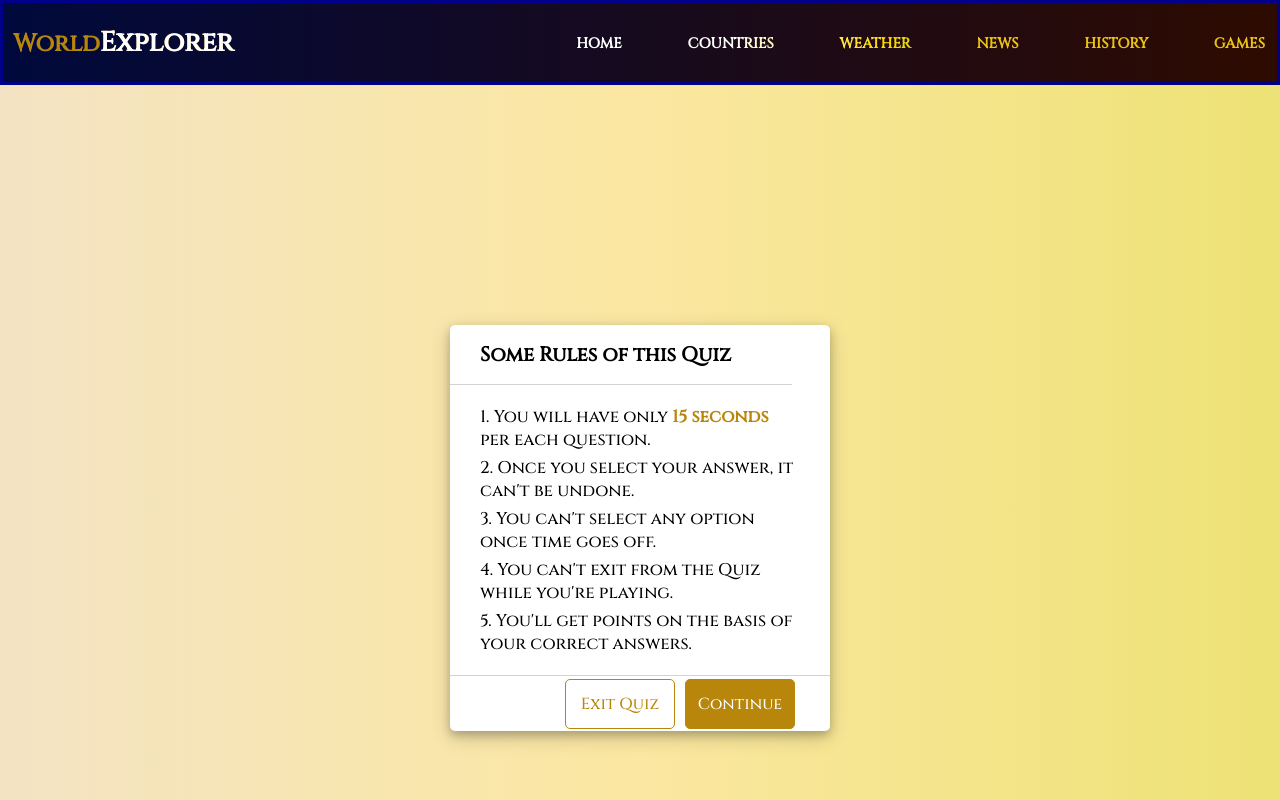
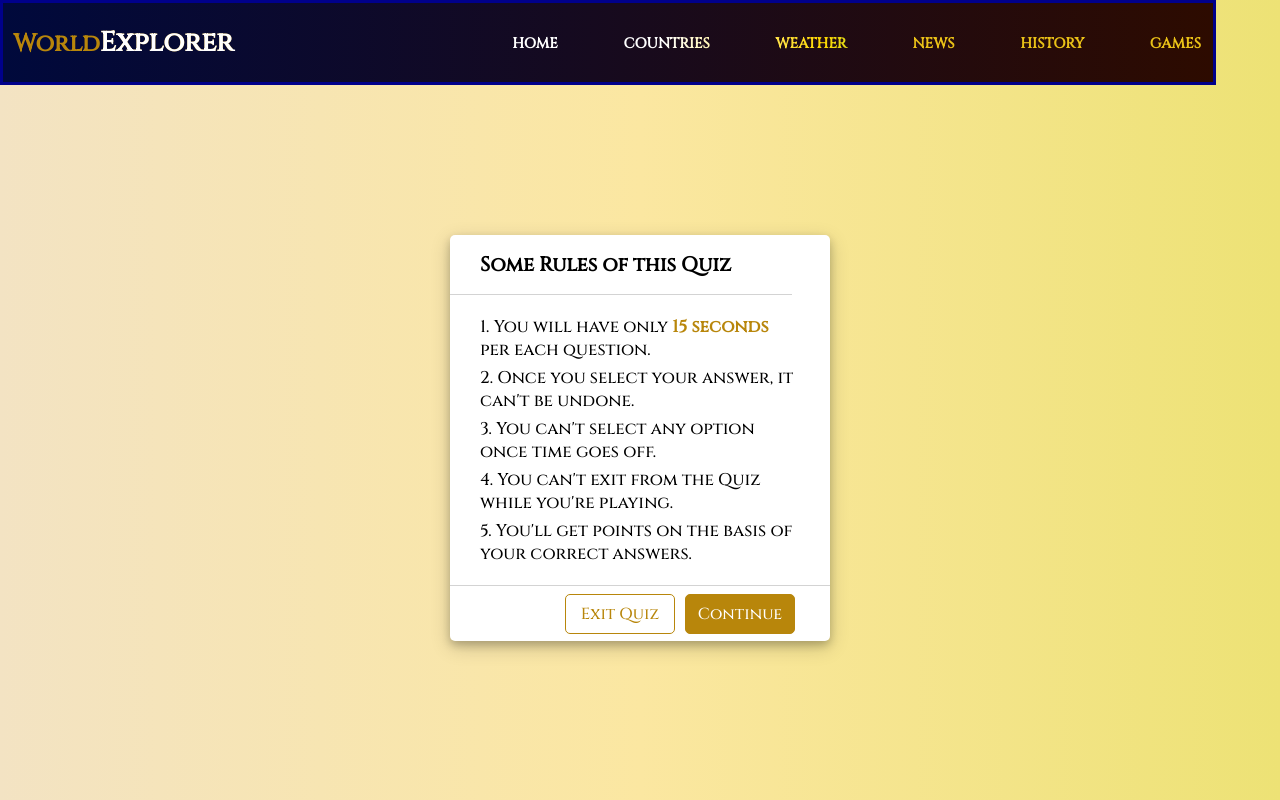
Before and after one commit to nitessy/Countrydata, a plain HTML site: page quiz.html in a window 1280 px wide. Both pictures are taken after a click on the button "Start Quiz". Drawn offline with nearby package versions, Linux system fonts and the light colour scheme; a web font is replaced by a local one.

Commit message:
UI enhanced

```diff
--- a/css/index.css
+++ b/css/index.css
@@ -479,3 +479,9 @@ body{
  /* .ionicon, svg {
     width: 92%;
  } */
+
+ @media(max-width: 700px){
+    .extra{
+        margin-top: 10px;
+    }
+ }
--- a/css/quiz.css
+++ b/css/quiz.css
@@ -8,13 +8,13 @@
     font-family: 'Cinzel', serif;
 }
 html{
-    overflow-x: hidden;
+    overflow: hidden;
+
 }
 body{
-
+    overflow: hidden;
     background-color: #f3e3c3;
     background-image: linear-gradient(450deg, #f3e3c3 0% , #fbe7a1, #ede275);
-
     min-height: 100vh;
 }
 ::selection{
@@ -38,7 +38,7 @@ body{
     opacity: 1;
     max-width: 380px;
     width: 94%;
-    margin-top: 10%;
+    margin-top: 3%;
     z-index: 0;
     pointer-events: auto;
     transform: translate(-50%, -50%) scale(1);
@@ -98,10 +98,10 @@ body{
 }
 .info_box .buttons button{
     margin: 0 5px;
-    height: 50px;
+    height: 40px;
     width: 110px;
     font-size: 16px;
-    font-weight: 500;
+    font-weight: 400;
     cursor: pointer;
     border: none;
     outline: none;
@@ -371,7 +371,7 @@ footer button.show{
 .header{
     padding: 0 2 rem;
     height: 5.3rem;
-    width: 100%;
+    width: 95%;
     top:0;
     display: flex;
     z-index: 1;
```
